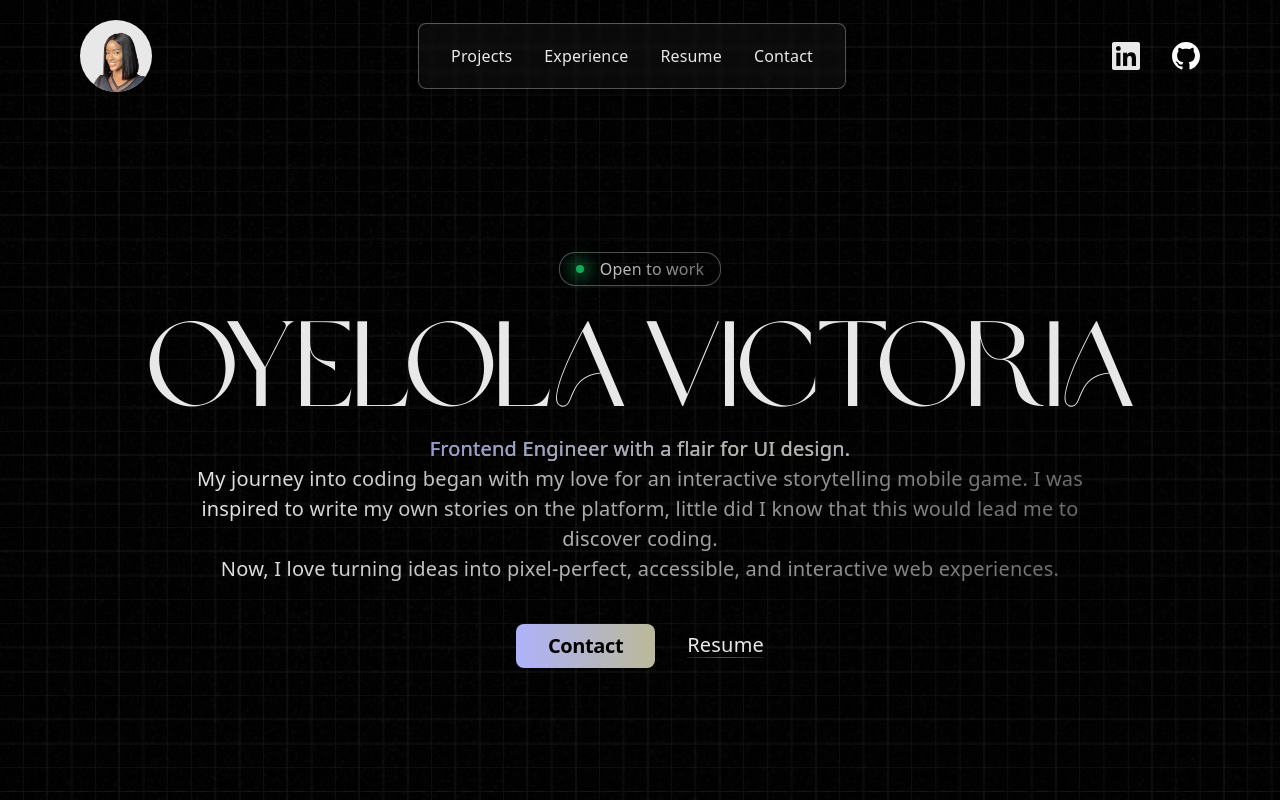
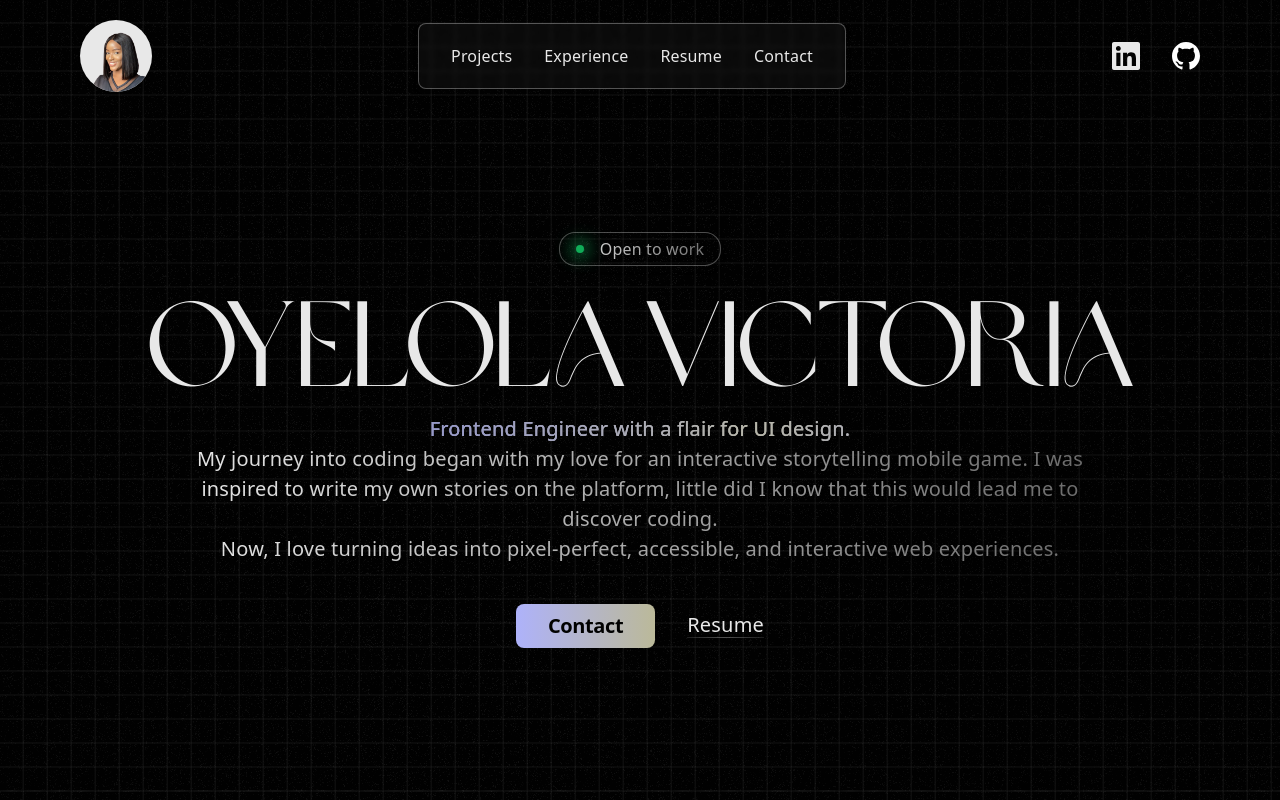
Before and after one commit to VriaA/portfolio, a React (Vite) app: page / in a window 1280 px wide. Shown: the top 800 px of the page. Built offline with nearby package versions, Linux system fonts and the light colour scheme; a web font is replaced by a local one.

Commit message:
adjust homepage hero length
Signed-off-by: Oyelola Victoria <oyelolaabimbola23@gmail.com>

```diff
--- a/src/components/Hero.tsx
+++ b/src/components/Hero.tsx
@@ -10,7 +10,7 @@ export default function Hero(): JSX.Element {
     useAnimateHomeHero()
 
     return (
-        <section className={`${(!viewport.isPc && !viewport.isScreenTall) ? 'pt-40' : ''} relative z-[2] flex flex-col items-center justify-center min-h-[100svh] 2xl:min-h-fit 2xl:h-[920px] text-off-white pb-20 md:pb-10`}>
+        <section className={`${(!viewport.isScreenTall) ? 'mt-40 mb-28' : ''} relative z-[2] flex flex-col items-center justify-center h-[calc(100svh-80px)] 2xl:max-h-[920px] text-off-white`}>
             <p id="work-status" className="flex items-center gap-4 px-4 py-2 h-fit font-satoshi font-medium text-sm lg:text-base tracking-[.01em] bg-metallic-text text-transparent bg-clip-text !leading-none rounded-2xl border bg-dark-gray/20 border-white/30 shadow-container opacity-0">
                 <GlowingDot style="bg-[#10AC58]" />
                 Open to work</p>
--- a/src/hooks/useviewport.tsx
+++ b/src/hooks/useviewport.tsx
@@ -12,7 +12,7 @@ export function useViewport(): [TViewport] {
         isPc: window.innerWidth >= 1024,
         isTablet: window.innerWidth >= 768 && window.innerWidth < 1024,
         isMobile: window.innerWidth < 768,
-        isScreenTall: window.innerHeight >= 800
+        isScreenTall: window.innerHeight >= 600
     });
 
     useEffect(() => {
@@ -23,7 +23,7 @@ export function useViewport(): [TViewport] {
                 isPc: width >= 1024,
                 isTablet: width >= 768 && width < 1024,
                 isMobile: width < 768,
-                isScreenTall: height >= 800
+                isScreenTall: height >= 600
             };
             setViewport(prevViewport =>
                 prevViewport.isPc !== newViewport.isPc ||
```
